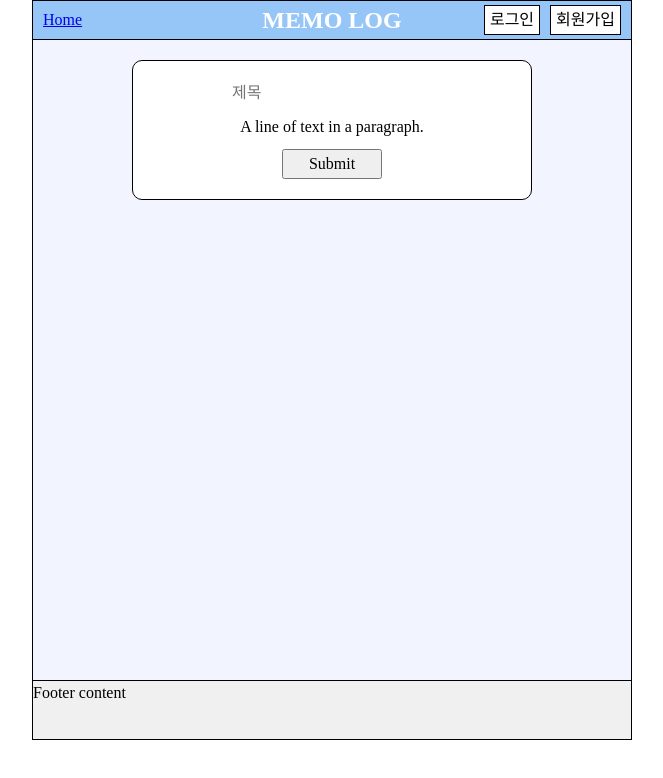
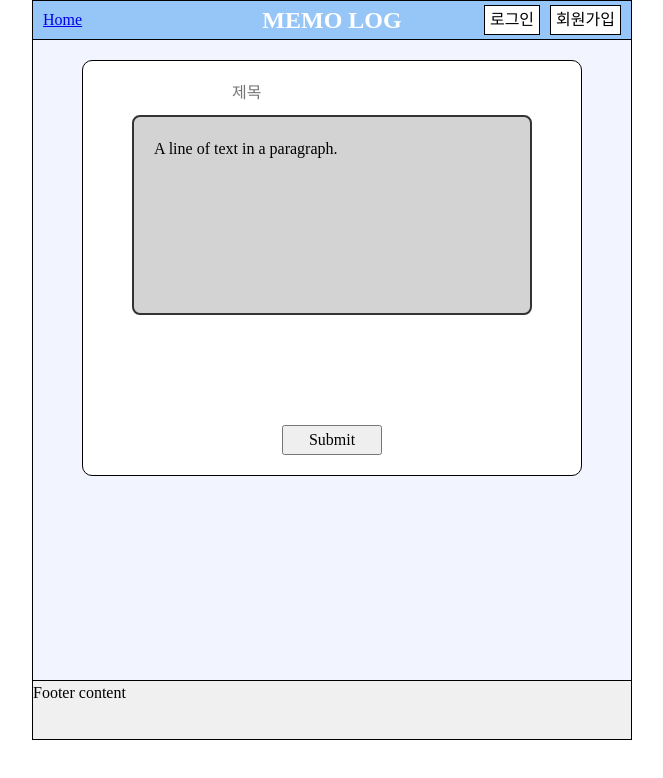
Before and after one commit to memomou/memo_frontend, a React (Create React App) app: page /post/new in a window 1280 px wide. Shown: the top 778 px of the page, without its empty margins (308-971 px from the left). Built offline with nearby package versions, Linux system fonts and the light colour scheme; no server answers.

Commit message:
Fix: Editor style 분리되도록 수정

```diff
--- /dev/null
+++ b/src/components/SlateEditor/SlateEditor.tsx
@@ -0,0 +1,95 @@
+import { useCallback, useState } from "react";
+import { Descendant, Editor, createEditor, Transforms, Element } from "slate";
+import { Editable, Slate, withReact } from "slate-react";
+
+function SlateEditor({
+  initialValue,
+  renderEditable = (props) => <Editable {...props} />, // 기본적으로 Editable 사용
+}: {
+  initialValue?: Descendant[],
+  renderEditable?: (props: any) => JSX.Element, // 커스텀 Editable 컴포넌트를 위한 프로퍼티
+})
+  {
+  const [editor] = useState(() => withReact(createEditor()))
+  const [value, setValue] = useState<Descendant[]>(initialValue ?? initialValue_);
+  const renderElement = useCallback((props: any) => {
+    switch (props.element.type) {
+      case 'code':
+        return <CodeElement {...props} />
+      default:
+        return <DefaultElement {...props} />
+    }
+  }, [])
+
+  // Define a leaf rendering function that is memoized with `useCallback`.
+  const renderLeaf = useCallback((props: any) => {
+    return <Leaf {...props} />
+  }, [])
+
+  return ( <Slate editor={editor} initialValue={value}>
+      {renderEditable({
+        className: "slate-editable",
+        renderElement,
+        renderLeaf,
+        onKeyDown: (event: any) => {
+          if (!event.ctrlKey) {
+            return;
+          }
+          switch (event.key) {
+            case '`': {
+              event.preventDefault();
+              const [match] = Editor.nodes(editor, {
+                match: n => Element.isElement(n) && n.type === 'code',
+              })
+              Transforms.setNodes(
+                editor,
+                { type: match ? 'paragraph' : 'code' },
+                { match: n => Element.isElement(n) && Editor.isBlock(editor, n) }
+              )
+              break;
+            }
+
+            case 'b': {
+              event.preventDefault();
+              Editor.addMark(editor, 'bold', true);
+              break;
+            }
+          }
+        },
+      })}
+  </Slate>);
+}
+
+const initialValue_: Descendant[] = [
+  {
+    type: 'paragraph',
+    children: [{ text: 'A line of text in a paragraph.' }],
+  },
+]
+
+// Define a React component renderer for our code blocks.
+const CodeElement = (props: any) => {
+  return (
+    <pre {...props.attributes}>
+      <code>{props.children}</code>
+    </pre>
+  )
+}
+
+const DefaultElement = (props: any) => {
+  return <p {...props.attributes}>{props.children}</p>
+}
+
+// Define a React component to render leaves with bold text.
+const Leaf = (props: any) => {
+  return (
+    <span
+      {...props.attributes}
+      style={{ fontWeight: props.leaf.bold ? 'bold' : 'normal' }}
+    >
+      {props.children}
+    </span>
+  )
+}
+
+export default SlateEditor;
--- /dev/null
+++ b/src/components/SlateEditor/index.ts
@@ -0,0 +1,4 @@
+import SlateEditor from "./SlateEditor";
+
+export * from "./SlateEditor";
+export default SlateEditor;
--- a/src/styled.d.ts
+++ b/src/styled.d.ts
@@ -10,3 +10,9 @@ declare module "styled-components" {
     FooterbgColor?: string;
   }
 }
+
+declare global {
+  interface Window {
+    mytest: any;
+  }
+}
--- a/src/views/pages/PosterPostPage.tsx
+++ b/src/views/pages/PosterPostPage.tsx
@@ -1,115 +1,21 @@
-import styled from "styled-components";
-import { useState, useMemo, useCallback } from "react";
-import axios from "axios";
-import config from "../../config";
 import PosterNewForm from "./posterPostPage.style";
-import { useRecoilValue, useSetRecoilState } from "recoil";
-import { userAtom } from "../../components/atom/atoms";
-import { useNavigate } from "react-router-dom";
+import {StyledSlateEditor, StyledEditable} from "./posterPostPage.style";
 import { Styled } from "./authPage.style";
-import { createEditor, Descendant, Editor, Transforms, Element } from 'slate'
-import { Slate, Editable, withReact } from 'slate-react'
-import { CustomText } from "../../types/slate";
-
 
 function PosterPostPage(props: any) {
-  const [title, setTitle] = useState();
-  const [content, setContent] = useState();
-  const navigate = useNavigate();
-  const user = useRecoilValue(userAtom);
-  // Create a Slate editor object that won't change across renders.
-  const [editor] = useState(() => withReact(createEditor()))
-  const [value, setValue] = useState<Descendant[]>(initialValue);
-
-  const renderElement = useCallback((props: any) => {
-    switch (props.element.type) {
-      case 'code':
-        return <CodeElement {...props} />
-      default:
-        return <DefaultElement {...props} />
-    }
-  }, [])
-
-  // Define a leaf rendering function that is memoized with `useCallback`.
-  const renderLeaf = useCallback((props: any) => {
-    return <Leaf {...props} />
-  }, [])
-
   return (
     <Styled>
-      <PosterNewForm $width="400px">
+      <PosterNewForm $width="500px">
         <input type="text" placeholder="제목"  />
-        <Slate editor={editor} initialValue={initialValue}>
-      <Editable
-        renderElement={renderElement}
-        renderLeaf={renderLeaf}
-        onKeyDown={event => {
-          console.log(event.key)
-          if (!event.ctrlKey) {
-            return
-          }
-          switch (event.key) {
-            // When "`" is pressed, keep our existing code block logic.
-            case '`': {
-              event.preventDefault()
-              const [match] = Editor.nodes(editor, {
-                match: n => Element.isElement(n) && n.type === 'code',
-              })
-              Transforms.setNodes(
-                editor,
-                { type: match ? 'paragraph' : 'code' },
-                { match: n => Element.isElement(n) && Editor.isBlock(editor, n) }
-              )
-              break
-            }
-
-            // When "B" is pressed, bold the text in the selection.
-            case 'b': {
-              event.preventDefault()
-              Editor.addMark(editor, 'bold', true)
-              break
-            }
-          }
-        }}
-      />
-    </Slate>
+        <div className="editor-wrapper">
+          <StyledSlateEditor
+            renderEditable={(editableProps) => <StyledEditable {...editableProps} />}
+          />
+        </div>
         <button type="submit">Submit</button>
       </PosterNewForm>
     </Styled>
   );
 }
 
-const initialValue: Descendant[] = [
-  {
-    type: 'paragraph',
-    children: [{ text: 'A line of text in a paragraph.' }],
-  },
-]
-
-// Define a React component renderer for our code blocks.
-const CodeElement = (props: any) => {
-  return (
-    <pre {...props.attributes}>
-      <code>{props.children}</code>
-    </pre>
-  )
-}
-
-const DefaultElement = (props: any) => {
-  return <p {...props.attributes}>{props.children}</p>
-}
-
-// Define a React component to render leaves with bold text.
-const Leaf = (props: any) => {
-  return (
-    <span
-      {...props.attributes}
-      style={{ fontWeight: props.leaf.bold ? 'bold' : 'normal' }}
-    >
-      {props.children}
-    </span>
-  )
-}
-
-
 export default PosterPostPage;
--- a/src/views/pages/posterPostPage.style.ts
+++ b/src/views/pages/posterPostPage.style.ts
@@ -1,4 +1,6 @@
 import styled from "styled-components";
+import SlateEditor from "../../components/SlateEditor/SlateEditor";
+import { Editable, Slate, withReact } from "slate-react";
 
 interface PosterNewFormProps {
   $bgColor?: string;
@@ -6,6 +8,19 @@ interface PosterNewFormProps {
   $height?: string;
   $fontSize?: string;
 }
+
+export const StyledEditable = styled(Editable)`
+  background-color: lightgray;
+  padding: 20px;
+  border: 2px solid #333;
+  border-radius: 8px;
+  min-height: 200px;
+  width: 400px;
+  /* 필요에 따라 추가 스타일 정의 */
+`;
+
+export const StyledSlateEditor = styled(SlateEditor)`
+`;
 
 const PosterNewForm = styled.form<PosterNewFormProps>`
   display: flex;
@@ -22,6 +37,13 @@ const PosterNewForm = styled.form<PosterNewFormProps>`
   input {
     border: 0px;
   }
+
+  .editor-wrapper {
+    background: 'white';
+    height: 300px;
+    margin: "20px auto"
+  }
+
   h1 {
     font-size: 23px;
   }
```
